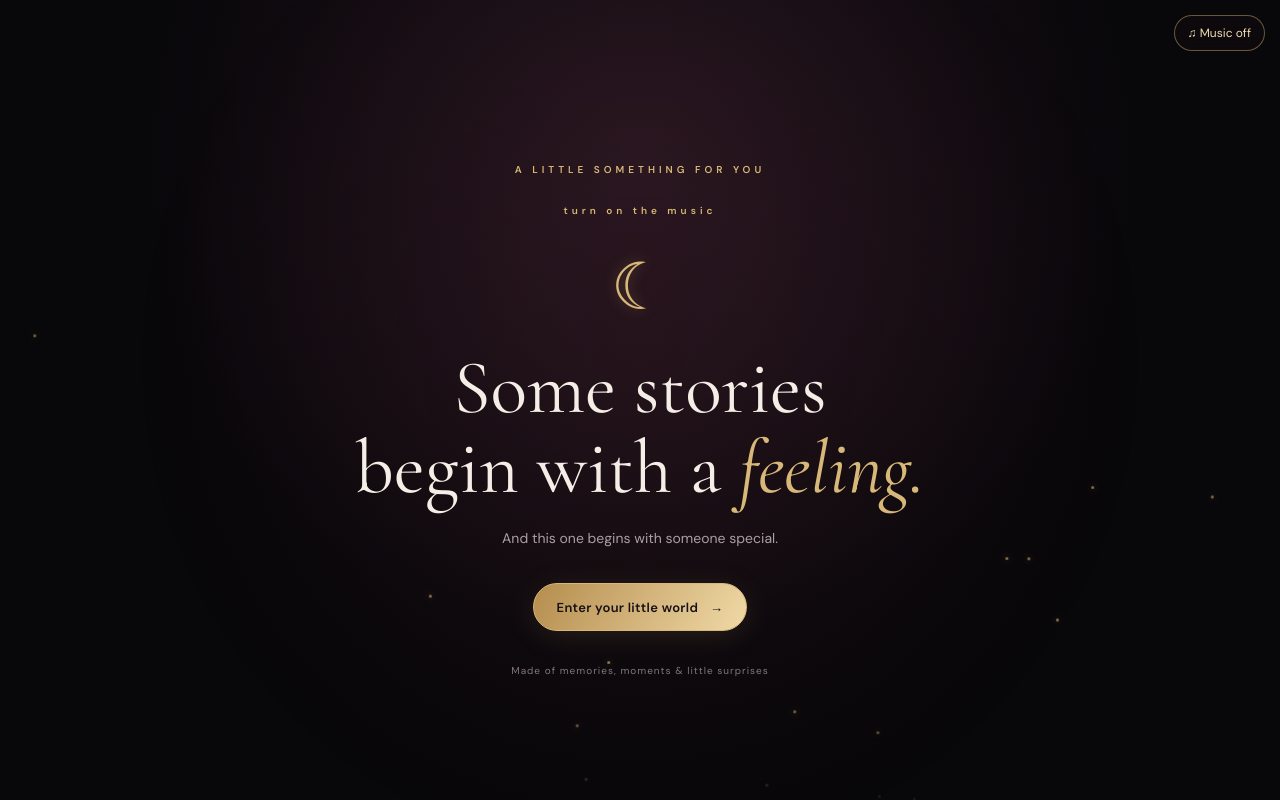
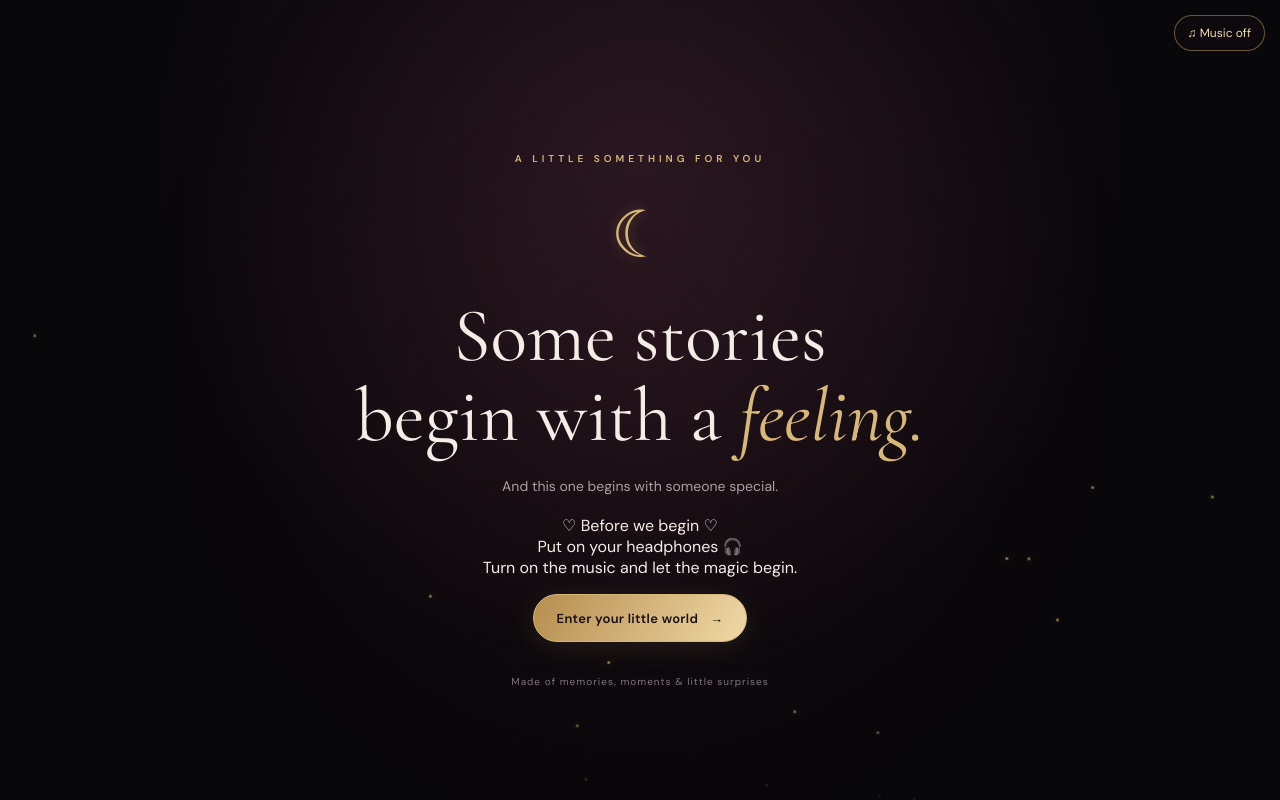
Before and after one commit to salmanshazz/Musu-birthday-, a plain HTML site: page index.html in a window 1280 px wide. Drawn offline with nearby package versions, Linux system fonts and the light colour scheme.

Commit message:
Update index.html

```diff
--- a/index.html
+++ b/index.html
@@ -31,13 +31,11 @@
 
   <main>
 
-    <!-- SCENE 1: WELCOME (UNCHANGED) -->
+   <!-- SCENE 1: WELCOME -->
 <section class="scene active" id="scene1">
   <div class="welcome-content">
 
     <p class="eyebrow reveal">A LITTLE SOMETHING FOR YOU</p>
-
-<p class="eyebrow reveal">turn on the music</p>
 
     <div class="moon">☾</div>
 
@@ -49,6 +47,13 @@
     <p class="subtext reveal">
       And this one begins with someone special.
     </p>
+
+    <!-- MUSIC REMINDER -->
+    <div class="music-reminder reveal">
+      <p>♡ Before we begin ♡</p>
+      <p>Put on your headphones 🎧</p>
+      <p>Turn on the music and let the magic begin.</p>
+    </div>
 
     <button class="gold-button" data-next="scene2">
       Enter your little world <span>→</span>
```
Lines whose indentation alone changed are shown as unchanged.
